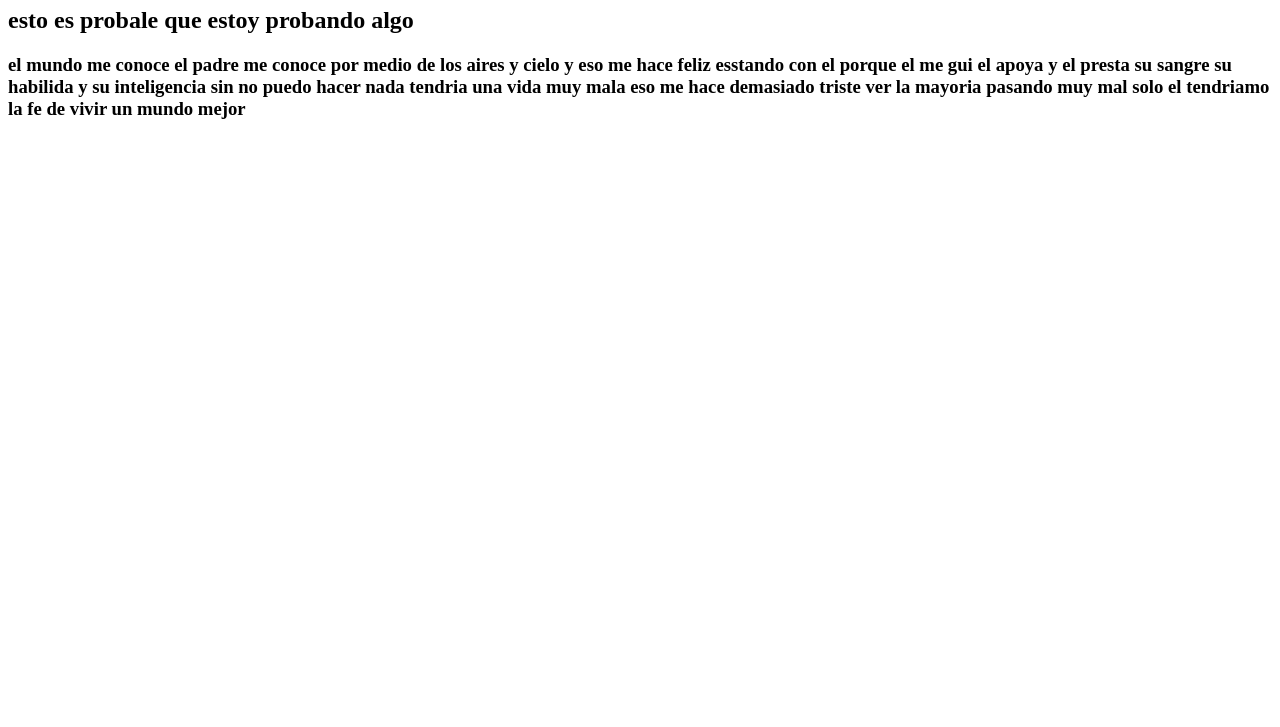
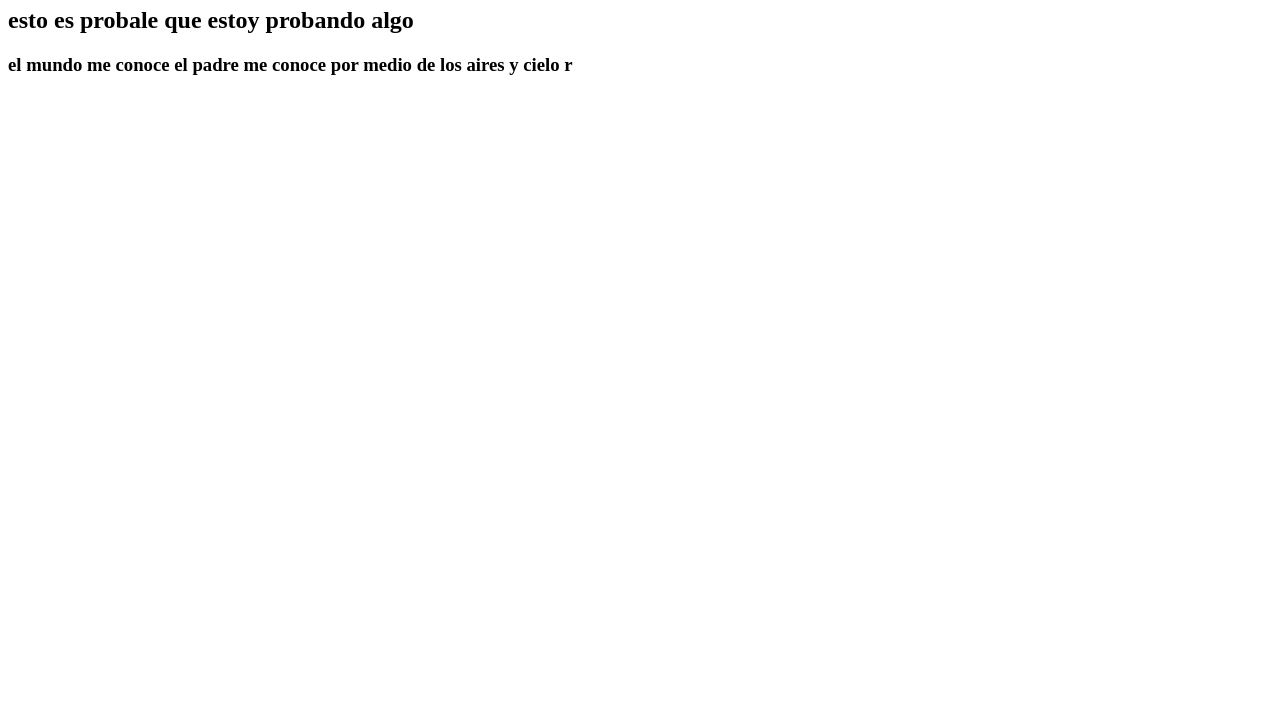
Before and after one commit to VirCollins/index, a plain HTML site: page probando.html in a window 1280 px wide. Shown: the part 73-800 px from the top of the page. Drawn offline with Linux system fonts and the light colour scheme.

Commit message:
probando configurado

```diff
--- a/probando.html
+++ b/probando.html
@@ -8,9 +8,6 @@
 <body>
     <h1>esto es h1</h1>
     <h2>esto es probale que estoy probando algo</h2>
-    <h3>el mundo me conoce el padre me conoce por medio de los aires y cielo y eso me hace
-        feliz esstando con el porque el me gui el apoya y el presta su sangre su habilida y
-        su inteligencia sin no puedo hacer nada tendria una vida muy mala eso me hace demasiado
-        triste ver la mayoria pasando muy mal solo el tendriamo la fe de vivir un mundo mejor</h3>
+    <h3>el mundo me conoce el padre me conoce por medio de los aires y cielo r</h3>
 </body>
 </html>
```
